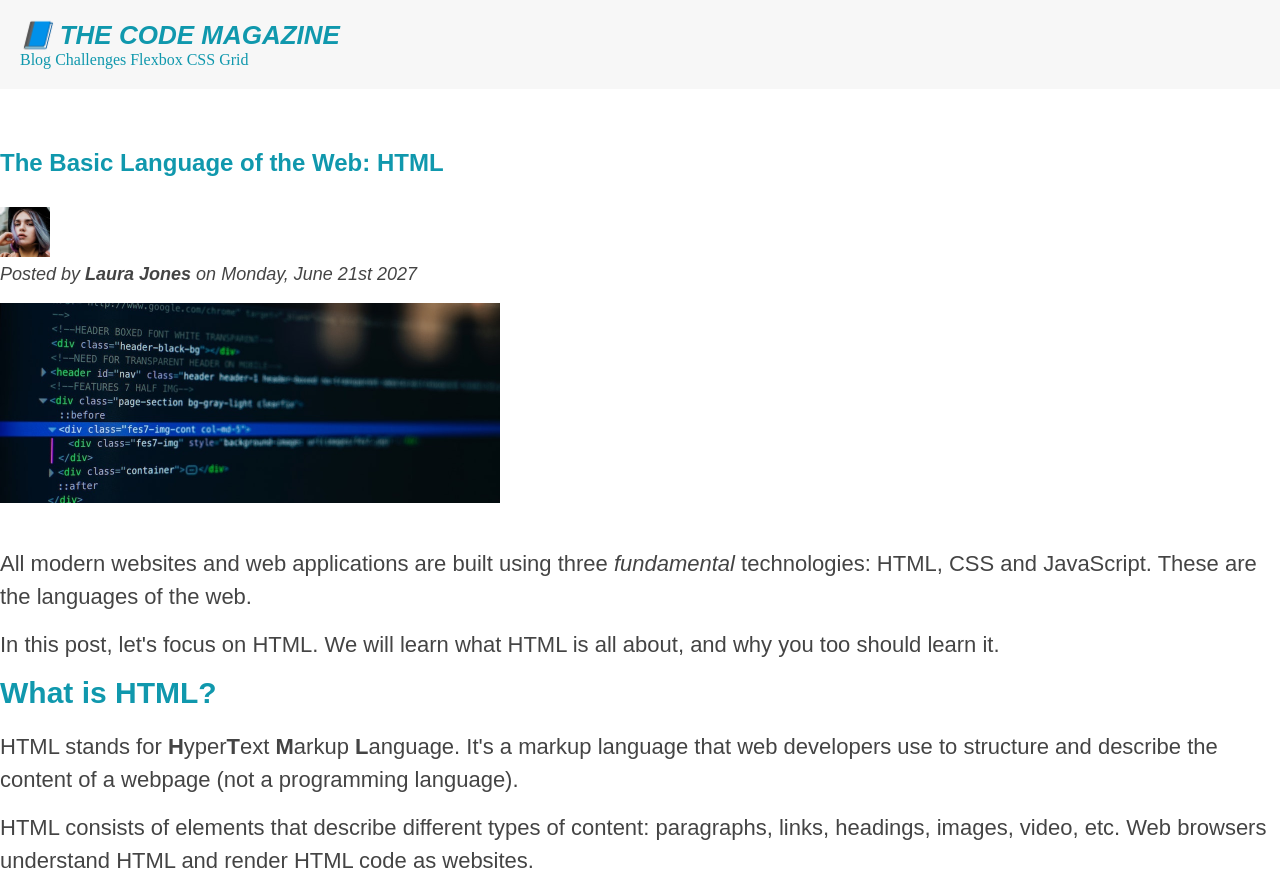
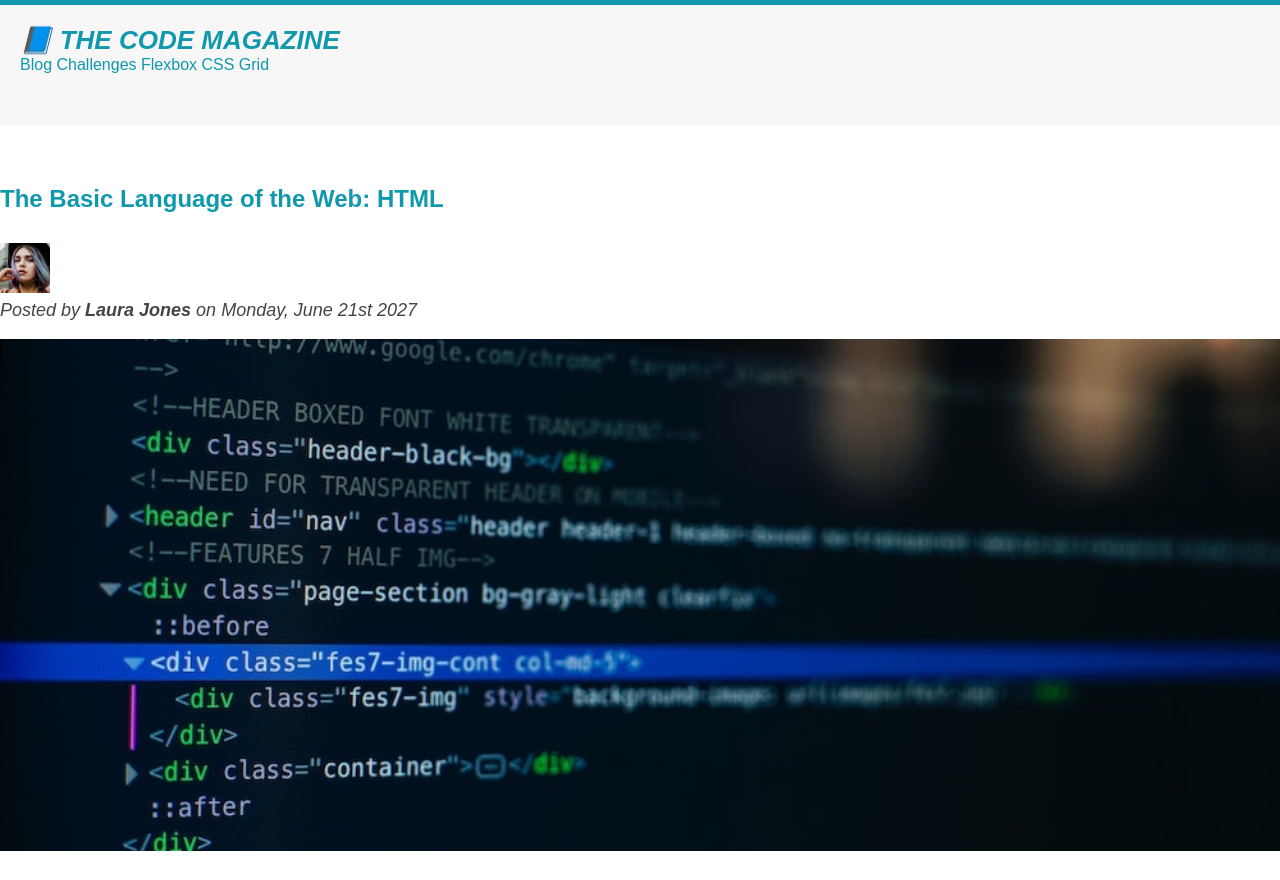
Before and after one commit to Kree3/web-dev-practice, a plain HTML site: page html/index.html in a window 1280 px wide. Shown: the top 880 px of the page. Drawn offline with Linux system fonts and the light colour scheme.

Commit message:
dimensions

```diff
--- a/html/index.html
+++ b/html/index.html
@@ -27,7 +27,7 @@
 
       <p id="author">Posted by <strong>Laura Jones</strong> on Monday, June 21st 2027</p>
 
-      <img src="img/post-img.jpg" alt="HTML code on a screen" width="500" height="200"/>
+      <img src="img/post-img.jpg" class="post-img" alt="HTML code on a screen" width="500" height="200"/>
     </header>
 
     <p>All modern websites and web applications are built using three <em>fundamental</em> technologies: HTML, CSS and JavaScript. These are the languages of the web.</p>
--- a/html/style.css
+++ b/html/style.css
@@ -60,6 +60,10 @@ li:last-child {
   margin-bottom: 0;
 }
 
+nav {
+  font-family: sans-serif;
+}
+
 aside {
   background-color: #f7f7f7;
   border-top: 5px solid #1098ad;
@@ -71,6 +75,8 @@ aside {
   background-color: #f7f7f7;
   padding: 20px;
   margin-bottom: 60px;
+  height: 80px;
+  border-top: 5px solid #1098ad;
 }
 
 .post-header {
@@ -79,6 +85,11 @@ aside {
 
 .related-list {
   list-style: none;
+}
+
+.post-img {
+  width: 100%;
+  height: auto;
 }
 
 /* .first-li {
```
